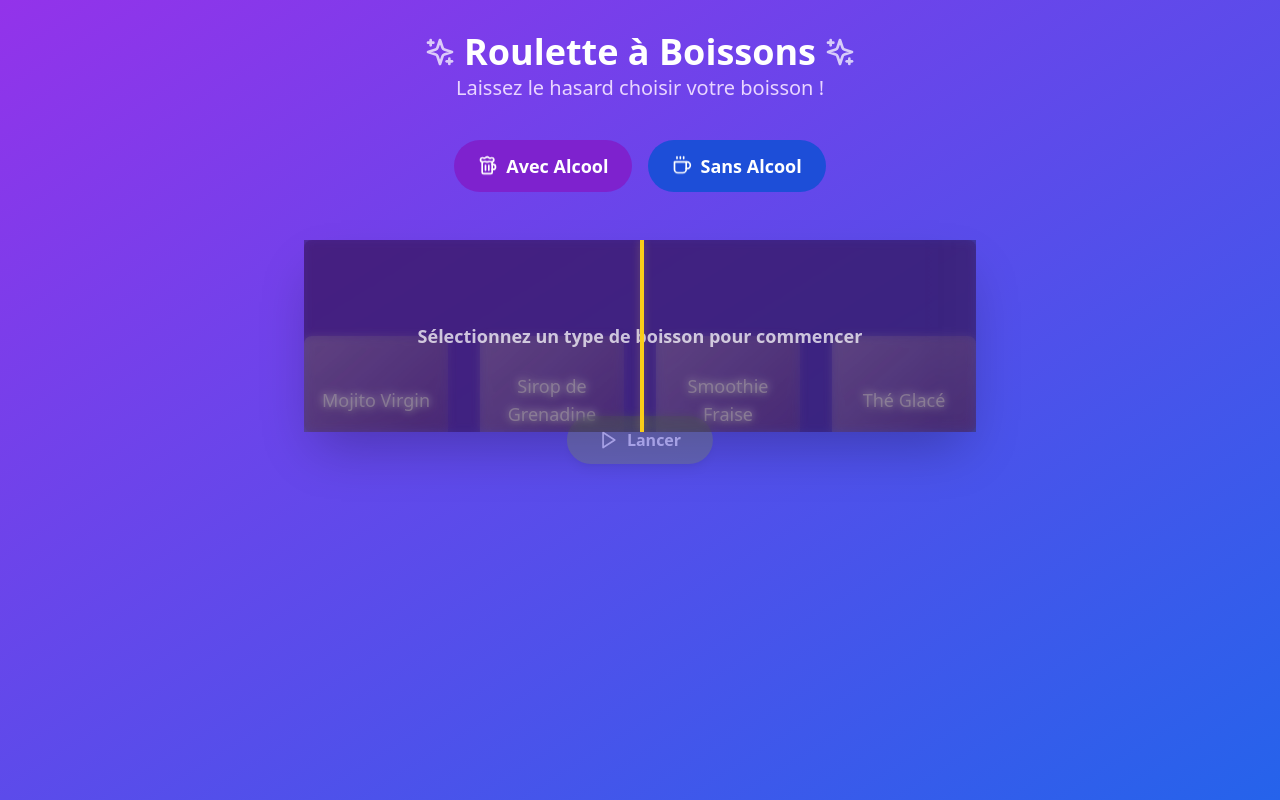
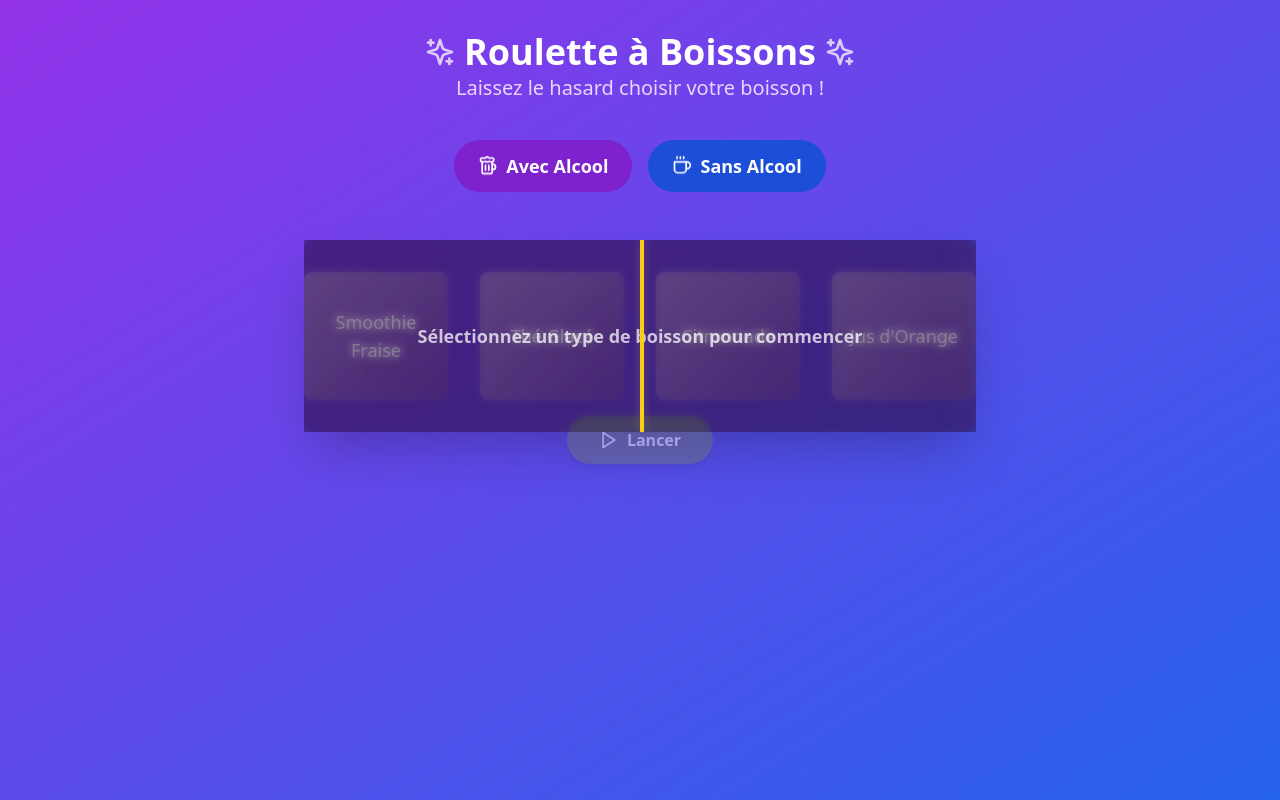
Before and after one commit to JESSIM-lua/RandomDrink, a React (Vite) app: page / in a window 1280 px wide. Built offline with nearby package versions, Linux system fonts and the light colour scheme.

Commit message:
fix items positions

```diff
--- a/src/components/DrinkSlider.tsx
+++ b/src/components/DrinkSlider.tsx
@@ -8,36 +8,36 @@ interface DrinkSliderProps {
   active: boolean;
 }
 
-const DrinkSlider: React.FC<DrinkSliderProps> = ({
-  boissons,
-  enAnimation,
-  setEnAnimation,
-  active,
-}) => {
+const DrinkSlider: React.FC<DrinkSliderProps> = ({ boissons, enAnimation, setEnAnimation, active }) => {
   const [boissonSelectionnee, setBoissonSelectionnee] = useState<string>('');
   const [position, setPosition] = useState(0);
   const [resetKey, setResetKey] = useState(0);
+  const [showPopup, setShowPopup] = useState(false);
 
   useEffect(() => {
     setPosition(0);
-    setResetKey((prev) => prev + 1);
+    setResetKey(prev => prev + 1);
   }, [boissons]);
 
   const lancerAnimation = () => {
     if (!active || enAnimation) return;
 
+    setPosition(0);
+    setResetKey(prev => prev + 1);
     setEnAnimation(true);
+    setShowPopup(false);
+
     const indexAleatoire = Math.floor(Math.random() * boissons.length);
     setBoissonSelectionnee(boissons[indexAleatoire]);
 
     const containerWidth = window.innerWidth;
-    const itemWidth = 100000;
-    const startOffset = containerWidth / 200 - itemWidth / 200;
+    const itemWidth = 200;
+    const startOffset = (containerWidth / 0.2) - (itemWidth / 0.2);
     const initialPosition = startOffset;
-    const duration = 3000; // Increased to 5 seconds
+    const duration = 3500;
     const startTime = Date.now();
-    const totalDistance =
-      boissons.length * itemWidth * 50 + indexAleatoire * itemWidth; // Minimum 5 rotations
+
+    const totalDistance = (boissons.length * itemWidth * 2) + (indexAleatoire * itemWidth * 0.2);
 
     const animate = () => {
       const currentTime = Date.now();
@@ -45,17 +45,13 @@ const DrinkSlider: React.FC<DrinkSliderProps> = ({
 
       if (elapsed < duration) {
         const progress = elapsed / duration;
-
-        // Mouvement linéaire sans accélération ou décélération
-        setPosition(initialPosition - totalDistance * progress);
+        setPosition(initialPosition - (totalDistance * progress));
         requestAnimationFrame(animate);
       } else {
-        setPosition(initialPosition - totalDistance);
+        const finalPosition = startOffset - (indexAleatoire * itemWidth);
+        setPosition(finalPosition);
         setEnAnimation(false);
-        setTimeout(() => {
-          setPosition(0);
-          setResetKey((prev) => prev + 1);
-        }, 1000);
+        setShowPopup(true);
       }
     };
 
@@ -64,25 +60,34 @@ const DrinkSlider: React.FC<DrinkSliderProps> = ({
 
   return (
     <div className="relative w-full max-w-2xl bg-purple-900/30 rounded-lg shadow-2xl backdrop-blur-sm">
-      {/* Conteneur principal du slider */}
-      <div className="h-48 overflow-hidden relative">
-        {' '}
-        {/* Increased height */}
-        {/* Effet de brillance */}
+      {showPopup && (
+        <div className="fixed inset-0 flex items-center justify-center bg-black/50 z-50">
+          <div className="bg-white text-purple-800 p-6 rounded-lg shadow-lg text-center">
+            <h2 className="text-2xl font-bold mb-4">Votre boisson :</h2>
+            <p className="text-xl font-semibold">{boissonSelectionnee}</p>
+            <button
+              onClick={() => setShowPopup(false)}
+              className="mt-4 px-4 py-2 bg-purple-600 text-white rounded-full shadow-lg hover:bg-purple-700"
+            >
+              OK
+            </button>
+          </div>
+        </div>
+      )}
+
+      {!showPopup && (
+        <div className="h-48 flex items-center justify-center overflow-hidden relative">
           <div className="absolute inset-0 bg-gradient-to-r from-transparent via-white/10 to-transparent animate-shine"></div>
-        {/* Ligne centrale avec effet de pulse */}
           <div className="absolute left-1/2 top-0 bottom-0 w-1 bg-yellow-400 z-20">
             <div className="absolute inset-0 animate-pulse-fast bg-yellow-300/50 blur-sm"></div>
           </div>
-        {/* Conteneur des boissons */}
+
           <div
             key={resetKey}
-          className="absolute top-1/2 -translate-y-1/2 flex items-center gap-8 transition-transform duration-300"
+            className="flex items-center gap-8 transition-transform duration-300"
             style={{
               transform: `translateX(${position}px)`,
-            transition: enAnimation
-              ? 'transform 5s cubic-bezier(0.4, 0, 0.2, 1)'
-              : 'transform 0.3s ease',
+              transition: enAnimation ? 'none' : 'transform 0.3s ease'
             }}
           >
             {[...boissons, ...boissons, ...boissons].map((boisson, index) => (
@@ -90,11 +95,7 @@ const DrinkSlider: React.FC<DrinkSliderProps> = ({
                 key={index}
                 className={`flex-shrink-0 w-36 h-32 rounded-lg flex items-center justify-center p-4
                   backdrop-blur-sm transform transition-all duration-300
-                ${
-                  enAnimation
-                    ? 'animate-bounce-subtle'
-                    : 'hover:scale-110 hover:rotate-2'
-                }
+                  ${enAnimation ? '' : 'hover:scale-110 hover:rotate-2'}
                   bg-gradient-to-br from-white/20 to-white/5`}
               >
                 <span className="text-lg font-medium text-white text-center drop-shadow-lg">
@@ -104,29 +105,15 @@ const DrinkSlider: React.FC<DrinkSliderProps> = ({
             ))}
           </div>
         </div>
-
-      {/* Résultat */}
-      {boissonSelectionnee && !enAnimation && (
-        <div className="text-center pt-8 pb-4 animate-fade-up">
-          <p className="text-lg font-semibold mb-1">Votre boisson :</p>
-          <p
-            className="text-2xl font-bold bg-white text-purple-600 px-6 py-3 rounded-lg shadow-lg inline-block
-            animate-bounce-subtle transform hover:scale-105 transition-transform"
-          >
-            {boissonSelectionnee}
-          </p>
-        </div>
       )}
 
-      {/* Bouton de lancement déplacé en dessous */}
       <div className="absolute -bottom-8 left-1/2 transform -translate-x-1/2">
         <button
           onClick={lancerAnimation}
           disabled={!active || enAnimation}
           className={`px-8 py-3 rounded-full font-semibold
             transition-all duration-300 flex items-center gap-2 shadow-lg
-            ${
-              active && !enAnimation
+            ${active && !enAnimation
               ? 'bg-gradient-to-r from-yellow-400 to-yellow-500 text-purple-900 hover:scale-105 hover:shadow-xl cursor-pointer'
               : 'bg-gray-500 cursor-not-allowed opacity-50'
             }`}
```
Lines whose indentation alone changed are shown as unchanged.
